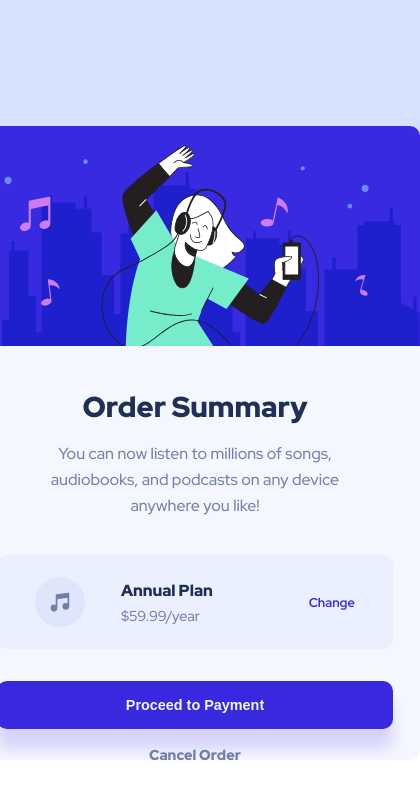
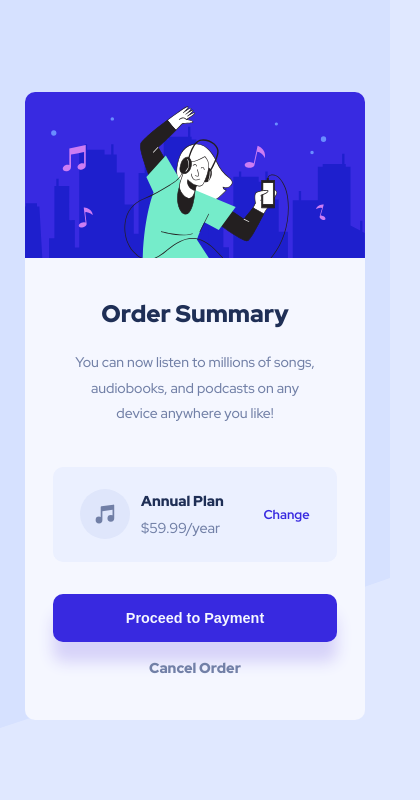
Before and after one commit to annab6/FM_order_summary_component.github.io, a plain HTML site: page index.html in a window 390 px wide. Shown: the whole page, 420 px wide, since content can reach past the window. Drawn offline with Linux system fonts and the light colour scheme.

Commit message:
375px screen layout added

```diff
--- a/styles.css
+++ b/styles.css
@@ -1,8 +1,9 @@
 :root{
     --main-radius:10px;
+    --main-weight:900;
   }
 body{
-    /* background-color:hsl(225, 100%, 94%); */
+    background-color:hsl(225, 100%, 94%);
     font-family: 'Red Hat Display', sans-serif;
     font-size:16px;
     background-image: url("images/pattern-background-desktop.svg");
@@ -13,10 +14,12 @@ body{
     justify-content: center;
 }
 .container{
-    margin-top: 14vh;
+    margin: 10vh 0;
     width:450px;
     border-radius: var(--main-radius);
     background-color:hsl(225, 100%, 98%);
+    display:flex;
+    flex-direction: column;
 }
 #poster{
     border-radius:10px 10px 0 0;
@@ -27,18 +30,17 @@ body{
     align-items:stretch;
     justify-content:space-between;
     padding:1.7rem;
-    height:42vh;
 }
 h1{
-    margin:10px;
-    font-weight: 900;
+    margin:0.8rem;
+    font-weight: var(--main-weight);
     text-align:center;
     font-size:1.8rem;
     color:hsl(223, 47%, 23%);
 }
 #main{
     text-align:center;
-    margin: 5px 20px;
+    margin: 0.5rem 1.1rem;
     line-height:1.6rem;
     color:hsl(224, 23%, 55%);
 }
@@ -49,7 +51,7 @@ h1{
     display:flex;
     justify-content: space-around;
     align-items:center;
-    padding:22px 20px;
+    padding:1.4rem 1.4rem;
 }
 #price img{
     height:50px;
@@ -59,21 +61,21 @@ h1{
     text-align: start;
 }
 #price h5{
-    margin:0 0 5px 0;
-    font-weight: 900;
+    margin:0 0 0.5rem 0;
+    font-weight: var(--main-weight);
     font-size:1rem;
     color:hsl(223, 47%, 23%);
 }
 #price p{
     color:hsl(224, 23%, 55%);
-    font-size:0.9rem;
+    font-size:1rem;
     margin:0;
 }
 #price a{
     font-weight: 700;
     font-size:0.8rem;
     color:hsl(245, 75%, 52%);
-    margin:0 0 0 60px;
+    margin:0 0 0 4rem;
     text-decoration:none;
 }
 #price a:hover{
@@ -92,13 +94,13 @@ h1{
 }
 #first a{
     text-decoration:none;
-    font-weight:900;
+    font-weight: var(--main-weight);
     font-size:0.9rem;
     color:hsl(225, 100%, 98%);
 }
 #second{
     text-decoration:none;
-    font-weight:900;
+    font-weight: var(--main-weight);
     font-size:0.9rem;
     color:hsl(224, 23%, 55%);
     padding: 1rem;
@@ -107,3 +109,21 @@ h1{
 #second:hover{
     color:hsl(223, 47%, 23%);
 }
+
+@media screen and (max-width:600px){
+    body{
+        font-size:14px;
+    }
+    .container{
+        width:87vw;
+    }
+    h1{
+        font-size:1.5rem;
+    }
+    #price h5, #price p{
+        font-size:0.9rem;
+    }
+    #price a{
+        margin:0 0 0 1.8rem;
+    }
+}
```
Also changed, not shown: index.html (+0 -2 lines).
